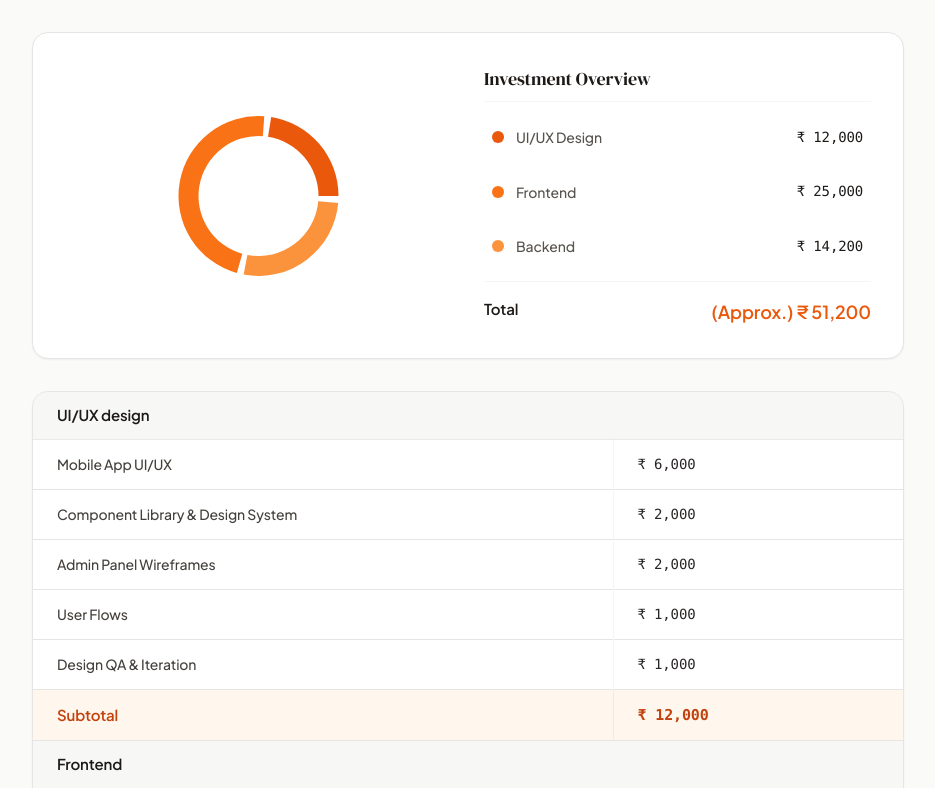
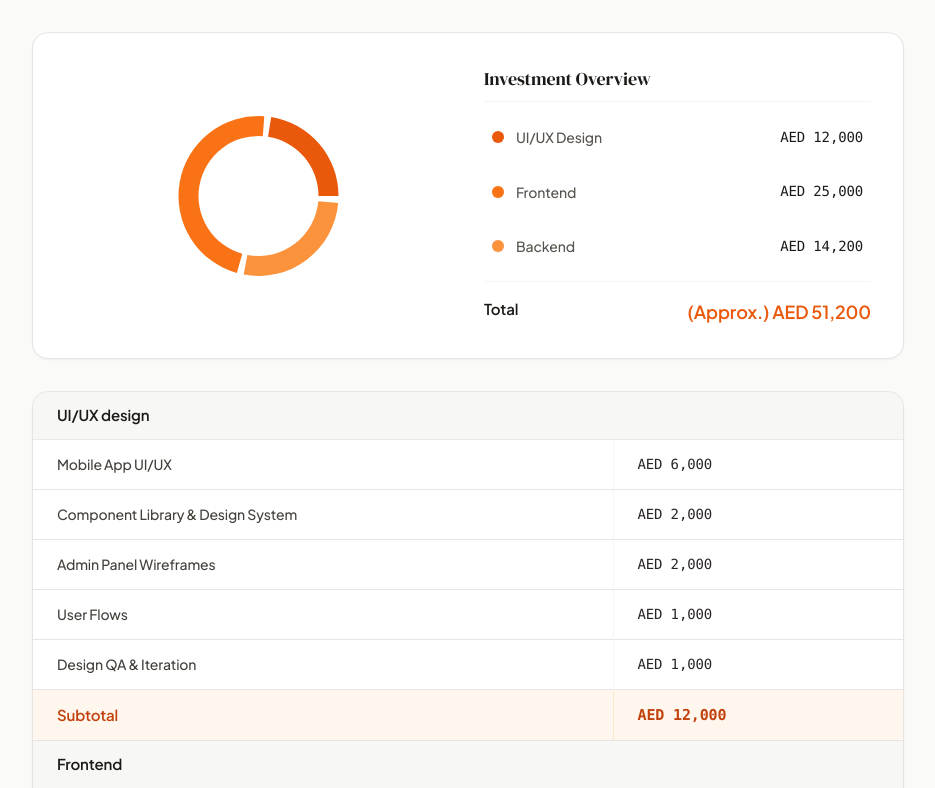
Before and after one commit to SatadalMazumdar/Truth-Care-Pharmacy, a React (Vite) app: page / in a window 1280 px wide. Shown: the part 3272-4060 px from the top of the page, without its empty margins (312-1247 px from the left). Built offline with nearby package versions, Linux system fonts and the light colour scheme.

Commit message:
AED from rs

```diff
--- a/components/CostChart.tsx
+++ b/components/CostChart.tsx
@@ -16,7 +16,7 @@ const CostChart: React.FC = () => {
   }));
   const total = data.reduce((acc, curr) => acc + curr.value, 0);
 
-  const formatCurrency = (value: number) => `₹ ${value.toLocaleString('ar-AE')}`;
+  const formatCurrency = (value: number) => `AED ${value.toLocaleString('ar-AE')}`;
 
   const CustomTooltip = ({ active, payload }: any) => {
     if (active && payload && payload.length) {
--- a/components/CostTable.tsx
+++ b/components/CostTable.tsx
@@ -1,7 +1,7 @@
 import React from 'react';
 import { motion } from 'framer-motion';
 
-const formatCurrency = (value: number) => `₹ ${value.toLocaleString('ar-AE')}`;
+const formatCurrency = (value: number) => `AED ${value.toLocaleString('ar-AE')}`;
 
 const COST_BREAKDOWN = [
     {
```
